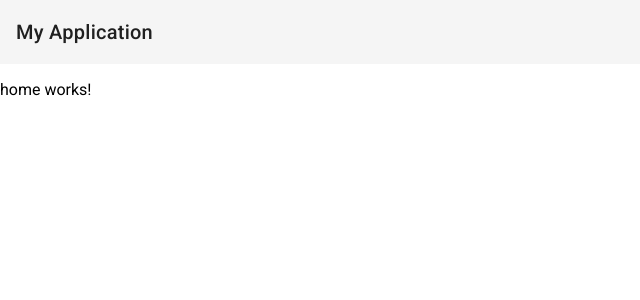
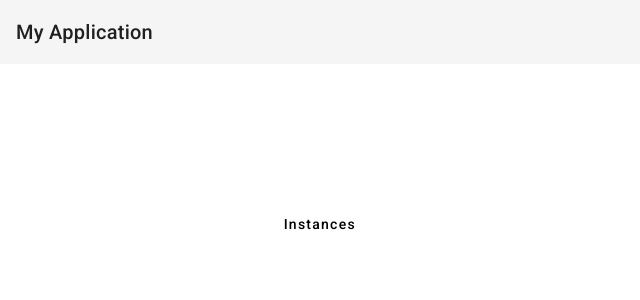
Before and after one commit to rygiewicz/revo, an Angular app: page / in a window 1280 px wide. Shown: the top 300 px of the page, without its empty margins (0-640 px from the left). Built offline with nearby package versions, Linux system fonts and the light colour scheme.

Commit message:
Add link to /instances

```diff
--- a/src/app/home/home.component.html
+++ b/src/app/home/home.component.html
@@ -1 +1,3 @@
-<p>home works!</p>
+<mat-grid-list cols="2" rowHeight="2:1">
+  <mat-grid-tile><a mat-button [routerLink]="['/instances']">Instances</a></mat-grid-tile>
+</mat-grid-list>
```
Also changed, not shown: src/app/home/home.component.ts (+6 -5 lines).
